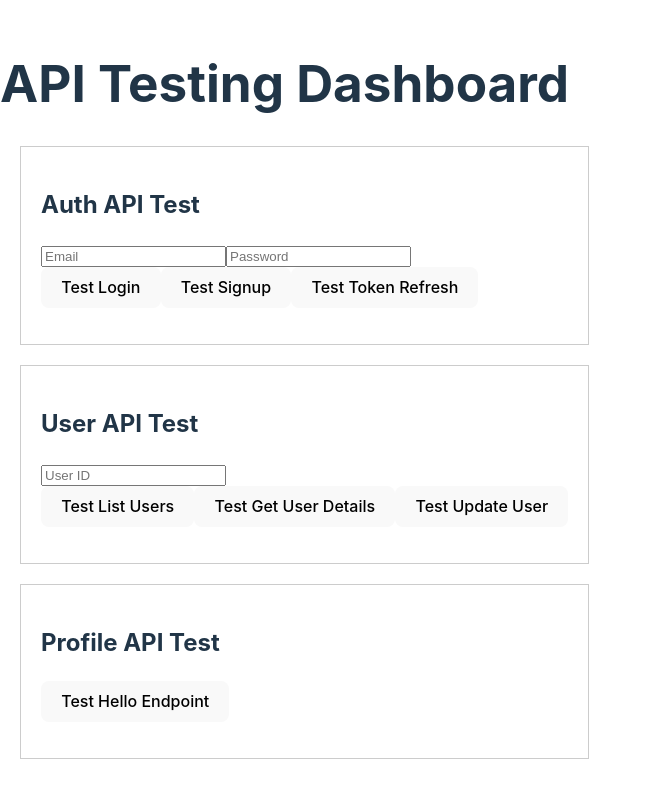
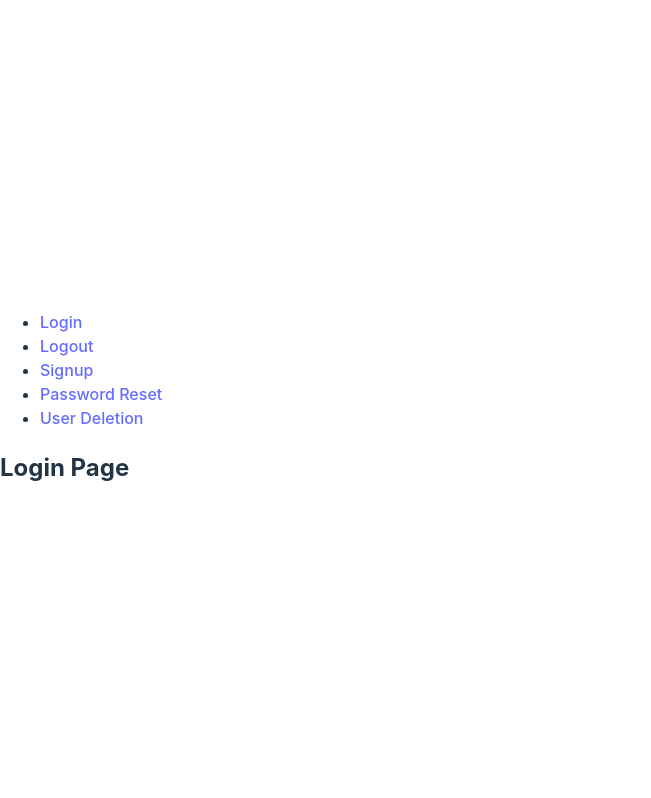
Before and after one commit to Ricky0308/react_django_base, a React (Vite) app in the folder frontend/: page /login in a window 1280 px wide. Shown: the whole page, without its empty margins (0-651 px from the left). Built offline with nearby package versions, Linux system fonts and the light colour scheme.

Commit message:
implement routing

```diff
--- a/frontend/src/App.tsx
+++ b/frontend/src/App.tsx
@@ -1,21 +1,25 @@
-import { AuthTest } from './features/auth/components/AuthTest';
-import { UserTest } from './features/user/components/UserTest';
-import { ProfileTest } from './features/profile/components/ProfileTest';
+import React from 'react';
+import { BrowserRouter as Router, Routes, Route } from 'react-router-dom';
+import Layout from './Layout';
+import Login from './pages/Login';
+import Logout from './pages/Logout';
+import Signup from './pages/Signup';
+import PasswordReset from './pages/PasswordReset';
+import UserDelete from './pages/UserDelete';
 
 function App() {
   return (
-    <div className="App">
-      <h1>API Testing Dashboard</h1>
-      <div style={{ margin: '20px', padding: '20px', border: '1px solid #ccc' }}>
-        <AuthTest />
-      </div>
-      <div style={{ margin: '20px', padding: '20px', border: '1px solid #ccc' }}>
-        <UserTest />
-      </div>
-      <div style={{ margin: '20px', padding: '20px', border: '1px solid #ccc' }}>
-        <ProfileTest />
-      </div>
-    </div>
+    <Router>
+      <Routes>
+        <Route path="/" element={<Layout />}>
+          <Route path="login" element={<Login />} />
+          <Route path="logout" element={<Logout />} />
+          <Route path="signup" element={<Signup />} />
+          <Route path="password-reset" element={<PasswordReset />} />
+          <Route path="user-delete" element={<UserDelete />} />
+        </Route>
+      </Routes>
+    </Router>
   );
 }
 
--- /dev/null
+++ b/frontend/src/Layout.tsx
@@ -0,0 +1,28 @@
+import React from 'react';
+import { Outlet, Link } from 'react-router-dom';
+
+const Layout: React.FC = () => {
+  return (
+    <div>
+      <header>
+        <nav>
+          <ul>
+            <li><Link to="/login">Login</Link></li>
+            <li><Link to="/logout">Logout</Link></li>
+            <li><Link to="/signup">Signup</Link></li>
+            <li><Link to="/password-reset">Password Reset</Link></li>
+            <li><Link to="/user-delete">User Deletion</Link></li>
+          </ul>
+        </nav>
+      </header>
+      <main>
+        <Outlet />
+      </main>
+      <footer>
+        {/* Footer content */}
+      </footer>
+    </div>
+  );
+};
+
+export default Layout;
--- /dev/null
+++ b/frontend/src/pages/Login.tsx
@@ -0,0 +1,12 @@
+import React from 'react';
+
+const Login: React.FC = () => {
+  return (
+    <div>
+      <h2>Login Page</h2>
+      {/* Add login form here */}
+    </div>
+  );
+};
+
+export default Login;
--- /dev/null
+++ b/frontend/src/pages/Logout.tsx
@@ -0,0 +1,12 @@
+import React from 'react';
+
+const Logout: React.FC = () => {
+  return (
+    <div>
+      <h2>Logout Page</h2>
+      {/* Add logout functionality here */}
+    </div>
+  );
+};
+
+export default Logout;
--- /dev/null
+++ b/frontend/src/pages/PasswordReset.tsx
@@ -0,0 +1,12 @@
+import React from 'react';
+
+const PasswordReset: React.FC = () => {
+  return (
+    <div>
+      <h2>Password Reset Page</h2>
+      {/* Add password reset form here */}
+    </div>
+  );
+};
+
+export default PasswordReset;
--- /dev/null
+++ b/frontend/src/pages/Signup.tsx
@@ -0,0 +1,12 @@
+import React from 'react';
+
+const Signup: React.FC = () => {
+  return (
+    <div>
+      <h2>Signup Page</h2>
+      {/* Add signup form here */}
+    </div>
+  );
+};
+
+export default Signup;
--- /dev/null
+++ b/frontend/src/pages/UserDelete.tsx
@@ -0,0 +1,12 @@
+import React from 'react';
+
+const UserDelete: React.FC = () => {
+  return (
+    <div>
+      <h2>User Deletion Page</h2>
+      {/* Add user deletion functionality here */}
+    </div>
+  );
+};
+
+export default UserDelete;
```
